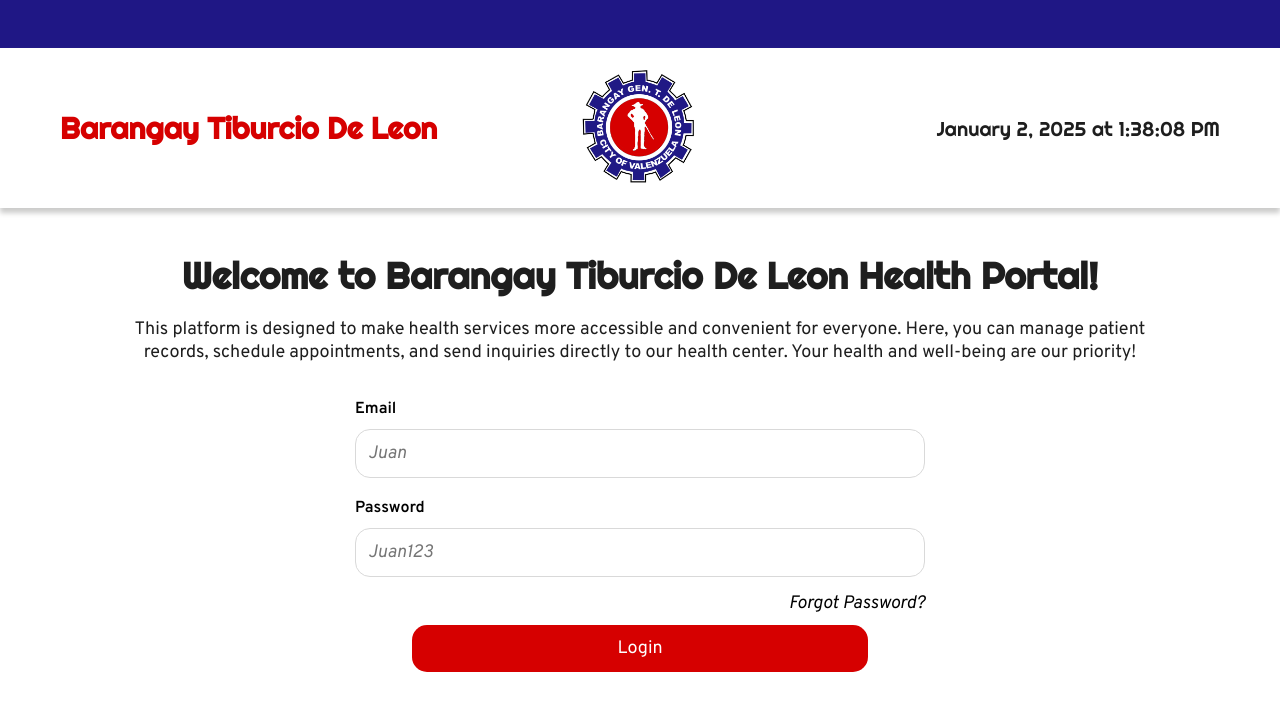
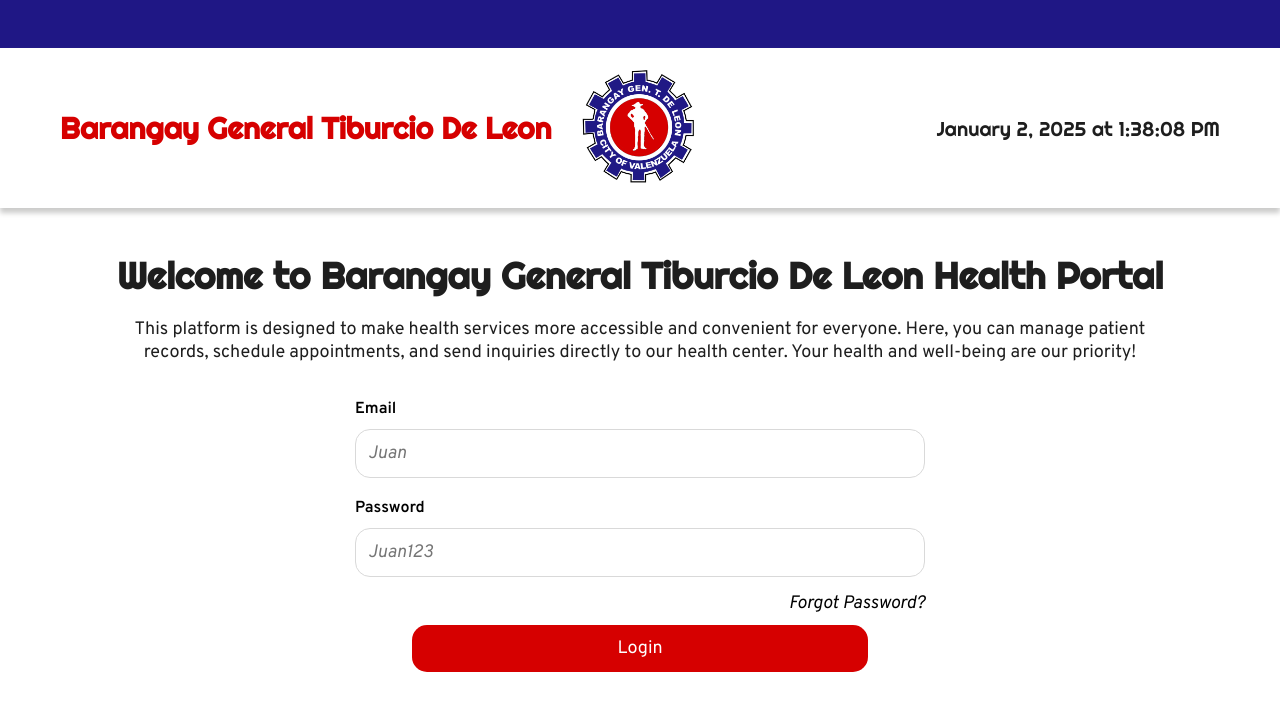
Before and after one commit to Gothboi26/SeniorWEb, a React (Create React App) app in the folder companion/: page / in a window 1280 px wide. Shown: the top 710 px of the page. Built offline with nearby package versions, Linux system fonts and the light colour scheme.

Commit message:
Update App.js

```diff
--- a/companion/src/App.js
+++ b/companion/src/App.js
@@ -84,7 +84,7 @@ function App() {
                 <div className="login-page">
                   <div className="header"></div>
                   <div className="logo-container">
-                    <h1>Barangay Tiburcio De Leon</h1>
+                    <h1>Barangay General Tiburcio De Leon</h1>
                     <div className="app-logo-container">
                       <img src={logo} alt="Logo" className="app-logo" />
                     </div>
@@ -92,7 +92,7 @@ function App() {
                   </div>
 
                   <div className="login-container">
-                    <h1>Welcome to Barangay Tiburcio De Leon Health Portal!</h1>
+                    <h1>Welcome to Barangay General Tiburcio De Leon Health Portal</h1>
                     <p className="description">
                       This platform is designed to make health services more
                       accessible and convenient for everyone. Here, you can
```
